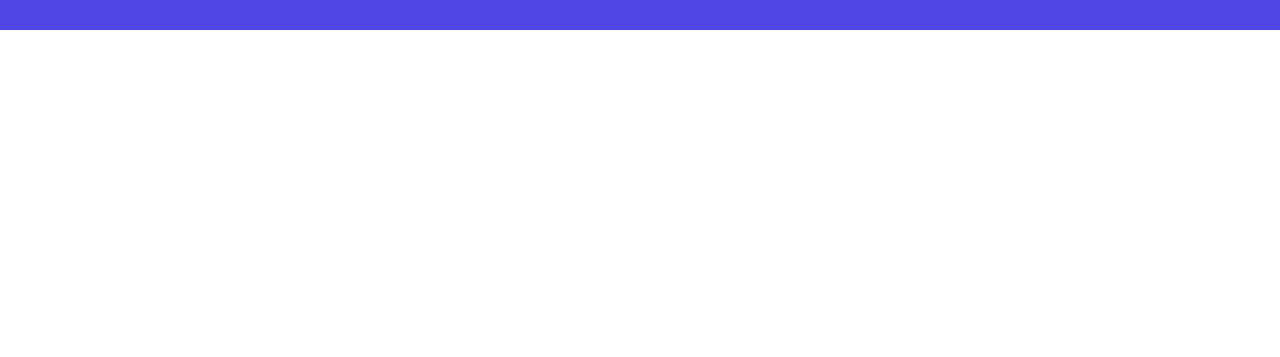
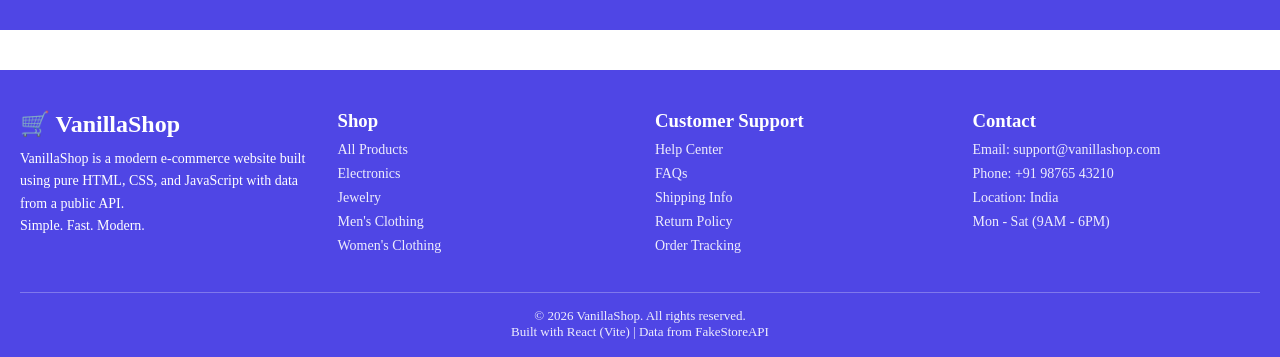
Before and after one commit to Aishwarya7183/myShop, a React (Vite) app in the folder myShop/: page / in a window 1280 px wide. Shown: the part 459-816 px from the top of the page. Built offline with nearby package versions, Linux system fonts and the light colour scheme.

Commit message:
Footer component is created

```diff
--- a/myShop/src/App.jsx
+++ b/myShop/src/App.jsx
@@ -1,11 +1,13 @@
 import React from 'react'
 import NavBar from './components/NavBar'
 import Hero from './components/Hero'
+import Footer from './components/Footer'
 function App() {
   return (
     <>
       <NavBar/>
       <Hero/>
+      <Footer/>
     </>
   )
 }
--- a/myShop/src/components/Footer.jsx
+++ b/myShop/src/components/Footer.jsx
@@ -0,0 +1,64 @@
+import React from 'react'
+import '../styles/Footer.css'
+function Footer() {
+  return (
+    <footer className="footer">
+  <div className="footer-container">
+
+
+    <div className="footer-section">
+      <h2>🛒 VanillaShop</h2>
+      <p>
+        VanillaShop is a modern e-commerce website built using pure HTML, CSS,
+        and JavaScript with data from a public API.
+      </p>
+      <p>Simple. Fast. Modern.</p>
+    </div>
+
+
+    <div className="footer-section">
+      <h3>Shop</h3>
+      <ul>
+        <li>All Products</li>
+        <li>Electronics</li>
+        <li>Jewelry</li>
+        <li>Men's Clothing</li>
+        <li>Women's Clothing</li>
+      </ul>
+    </div>
+
+
+    <div className="footer-section">
+      <h3>Customer Support</h3>
+      <ul>
+        <li>Help Center</li>
+        <li>FAQs</li>
+        <li>Shipping Info</li>
+        <li>Return Policy</li>
+        <li>Order Tracking</li>
+      </ul>
+    </div>
+
+
+    <div className="footer-section">
+      <h3>Contact</h3>
+      <ul>
+        <li>Email: support@vanillashop.com</li>
+        <li>Phone: +91 98765 43210</li>
+        <li>Location: India</li>
+        <li>Mon - Sat (9AM - 6PM)</li>
+      </ul>
+    </div>
+
+  </div>
+
+
+  <div className="footer-bottom">
+    <p>© 2026 VanillaShop. All rights reserved.</p>
+    <p>Built with React (Vite) | Data from FakeStoreAPI</p>
+  </div>
+</footer>
+  )
+}
+
+export default Footer
--- a/myShop/src/styles/Footer.css
+++ b/myShop/src/styles/Footer.css
@@ -0,0 +1,54 @@
+.footer {
+  background: #4f46e5;
+  color: white;
+  padding: 40px 20px 20px;
+  margin-top: 40px;
+}
+
+.footer-container {
+  display: grid;
+  grid-template-columns: repeat(auto-fit, minmax(220px, 1fr));
+  gap: 30px;
+  margin-bottom: 30px;
+}
+
+.footer-section h2,
+.footer-section h3 {
+  margin-bottom: 10px;
+}
+
+.footer-section p {
+  font-size: 14px;
+  line-height: 1.6;
+}
+
+.footer-section ul {
+  list-style: none;
+}
+
+.footer-section ul li {
+  margin-bottom: 8px;
+  font-size: 14px;
+  cursor: pointer;
+  opacity: 0.9;
+}
+
+.footer-section ul li:hover {
+  text-decoration: underline;
+  opacity: 1;
+}
+
+/* BOTTOM BAR */
+.footer-bottom {
+  border-top: 1px solid rgba(255,255,255,0.3);
+  padding-top: 15px;
+  text-align: center;
+  font-size: 13px;
+  opacity: 0.9;
+}
+
+/* DARK MODE (same footer color, just keep text light) */
+.dark .footer {
+  background: #4f46e5;
+  color: white;
+}
```
